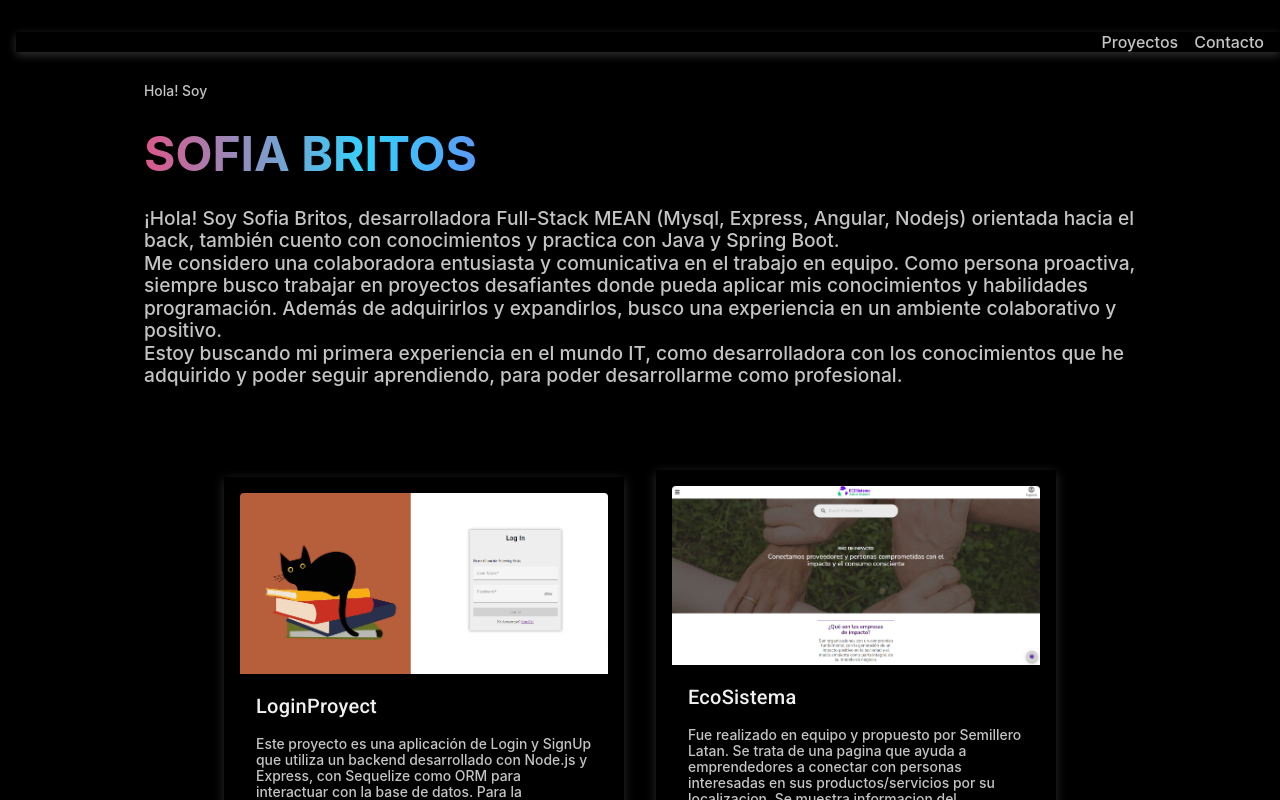
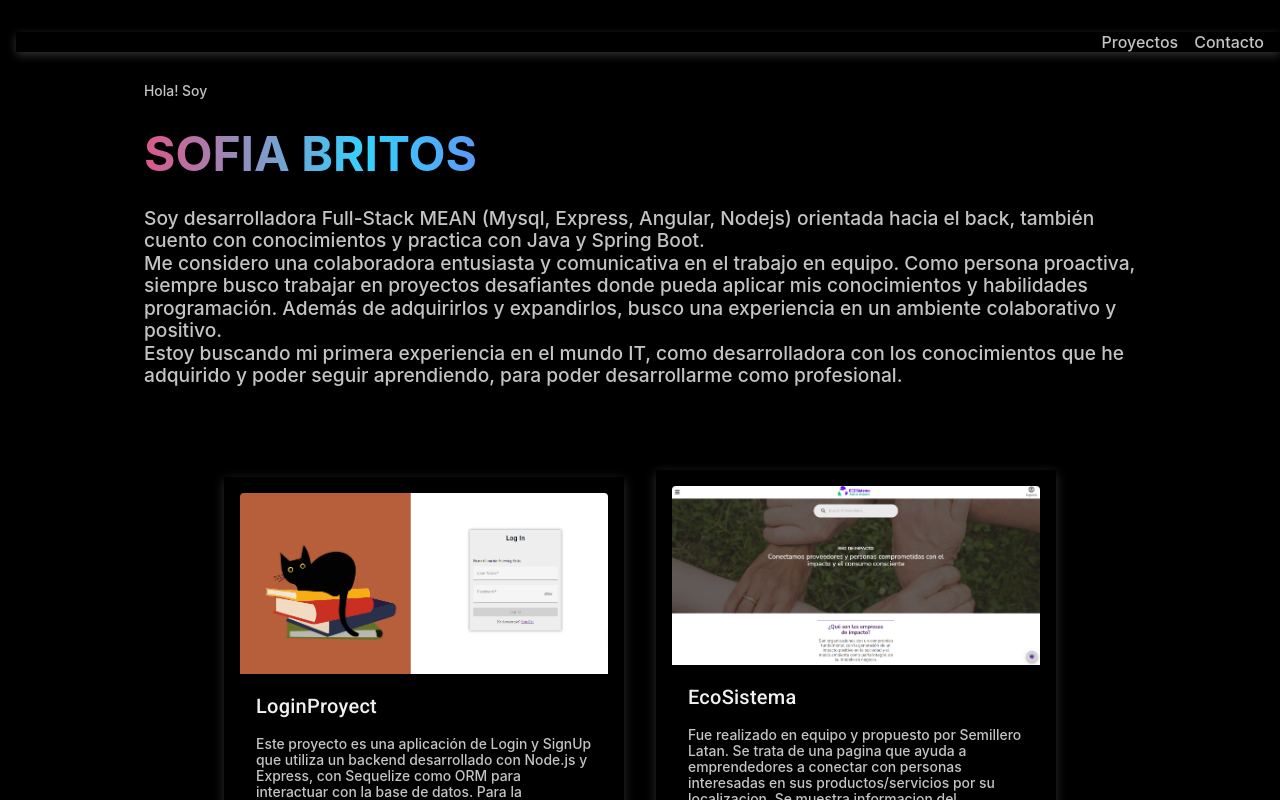
Before and after one commit to Sofii01/Portfolio, an Angular app in the folder front/: page / in a window 1280 px wide. Shown: the top 800 px of the page. Built offline with nearby package versions, Linux system fonts and the light colour scheme.

Commit message:
modifique el texto sobre mi

```diff
--- a/front/src/app/aboutme/aboutme.component.html
+++ b/front/src/app/aboutme/aboutme.component.html
@@ -1,10 +1,10 @@
 <div class="intro">
     <span class="span-hola">Hola! Soy</span>
     <h1 class="title-gradient">SOFIA BRITOS</h1>
-    <p class="text-about">¡Hola! Soy Sofia Britos, desarrolladora Full-Stack MEAN (Mysql, Express, Angular, Nodejs) orientada hacia el back, también cuento con conocimientos y practica con Java y Spring Boot.<br>
+    <p class="text-about">Soy desarrolladora Full-Stack MEAN (Mysql, Express, Angular, Nodejs) orientada hacia el back, también cuento con conocimientos y practica con Java y Spring Boot.<br>
         Me considero una colaboradora entusiasta y comunicativa en el trabajo en equipo.
         Como persona proactiva, siempre busco trabajar en proyectos desafiantes donde pueda aplicar mis conocimientos y habilidades programación. Además de adquirirlos y expandirlos, busco una experiencia en un ambiente colaborativo y positivo.<br>
 
-        Estoy buscando mi primera experiencia en el mundo IT, como desarrolladora con los conocimientos que he adquirido y poder seguir    aprendiendo, para poder desarrollarme como profesional.
+        Estoy buscando mi primera experiencia en el mundo IT, como desarrolladora con los conocimientos que he adquirido y poder seguir aprendiendo, para poder desarrollarme como profesional.
     </p>
 </div>
```
